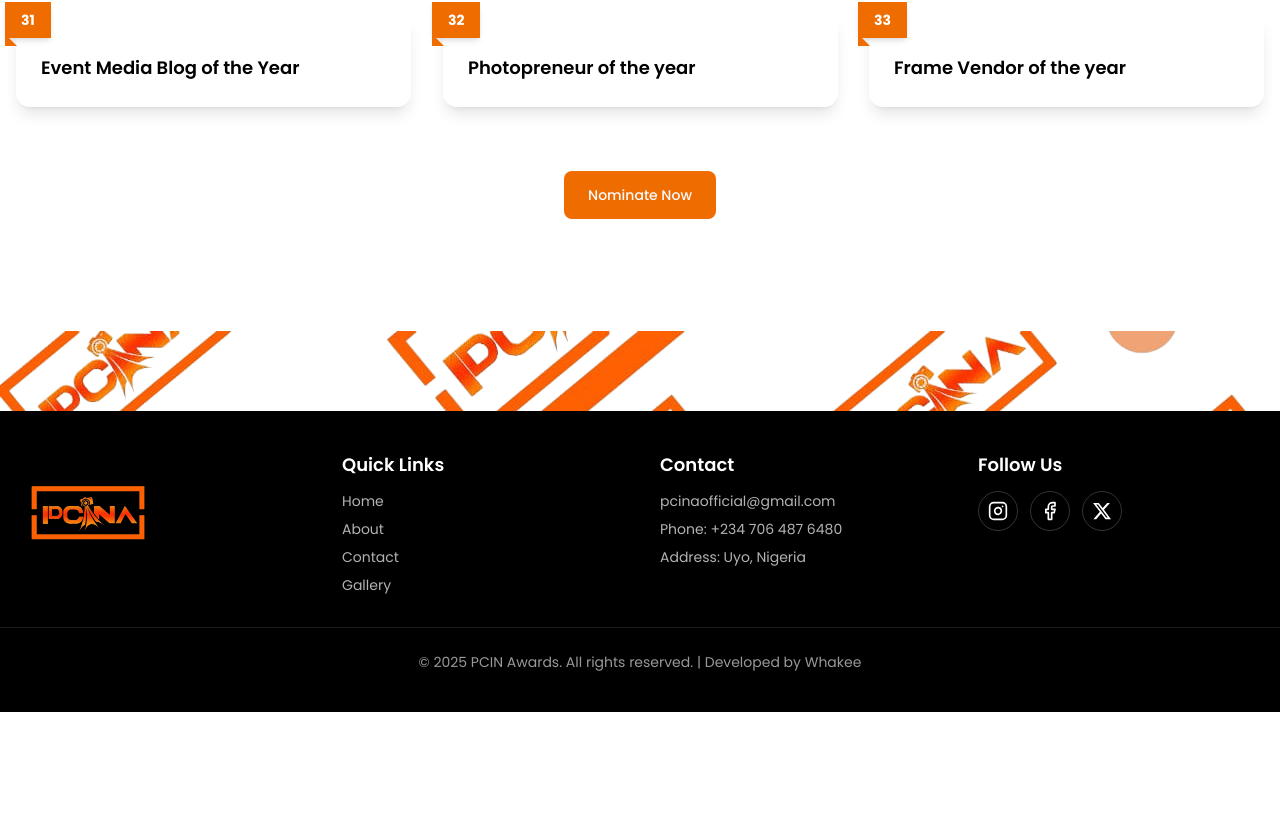
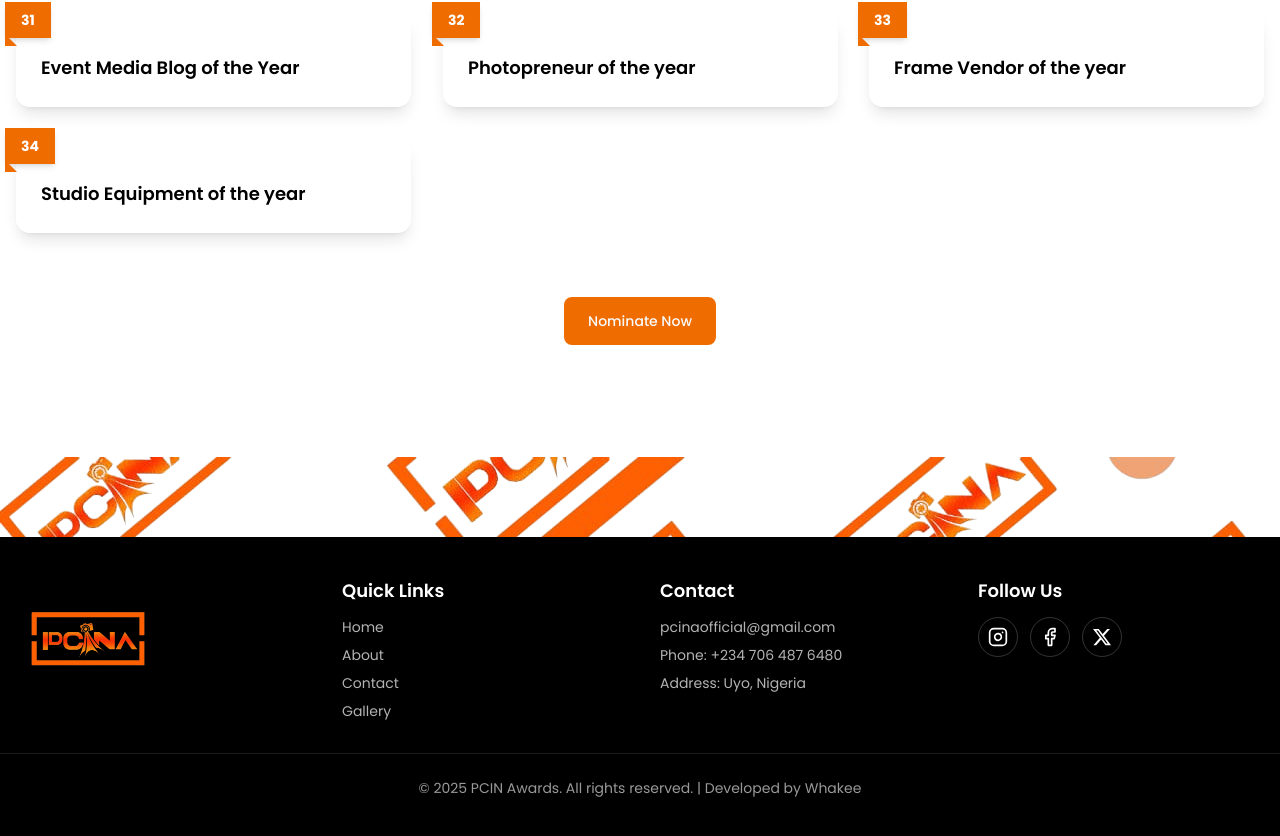
Before and after one commit to Uwakmfon-Ekong/pcin-awards, a Next.js app: page /nomination in a window 1280 px wide. Shown: the part 1943-2779 px from the top of the page. Before the commit the page ends 2655 px from the top, so only its background shows below. Built offline with nearby package versions, Linux system fonts and the light colour scheme.

Commit message:
updated nomination page

```diff
--- a/src/app/nomination/page.tsx
+++ b/src/app/nomination/page.tsx
@@ -40,6 +40,7 @@ const categories = [
   "Event Media Blog of the Year",
   "Photopreneur of the year",
   "Frame Vendor of the year",
+  "Studio Equipment of the year"
 ];
 
 function CategoryCard({
```
